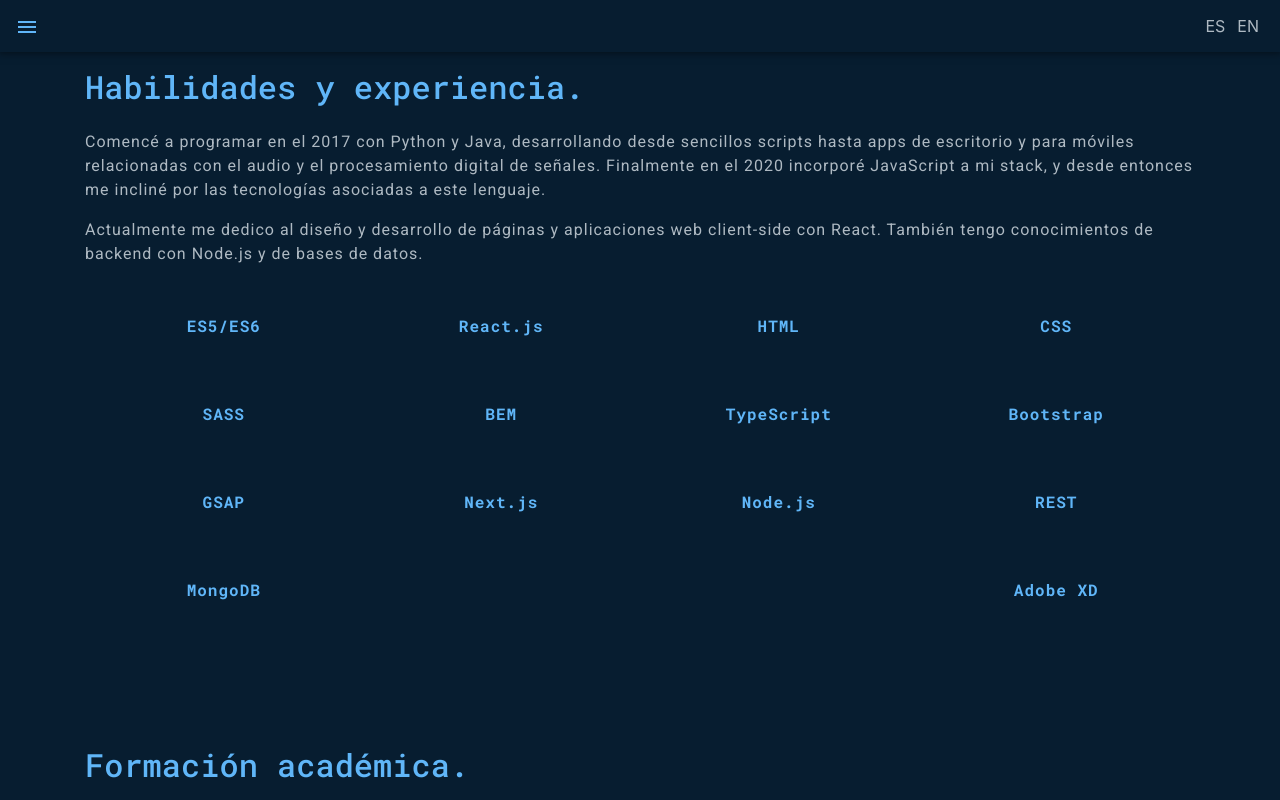
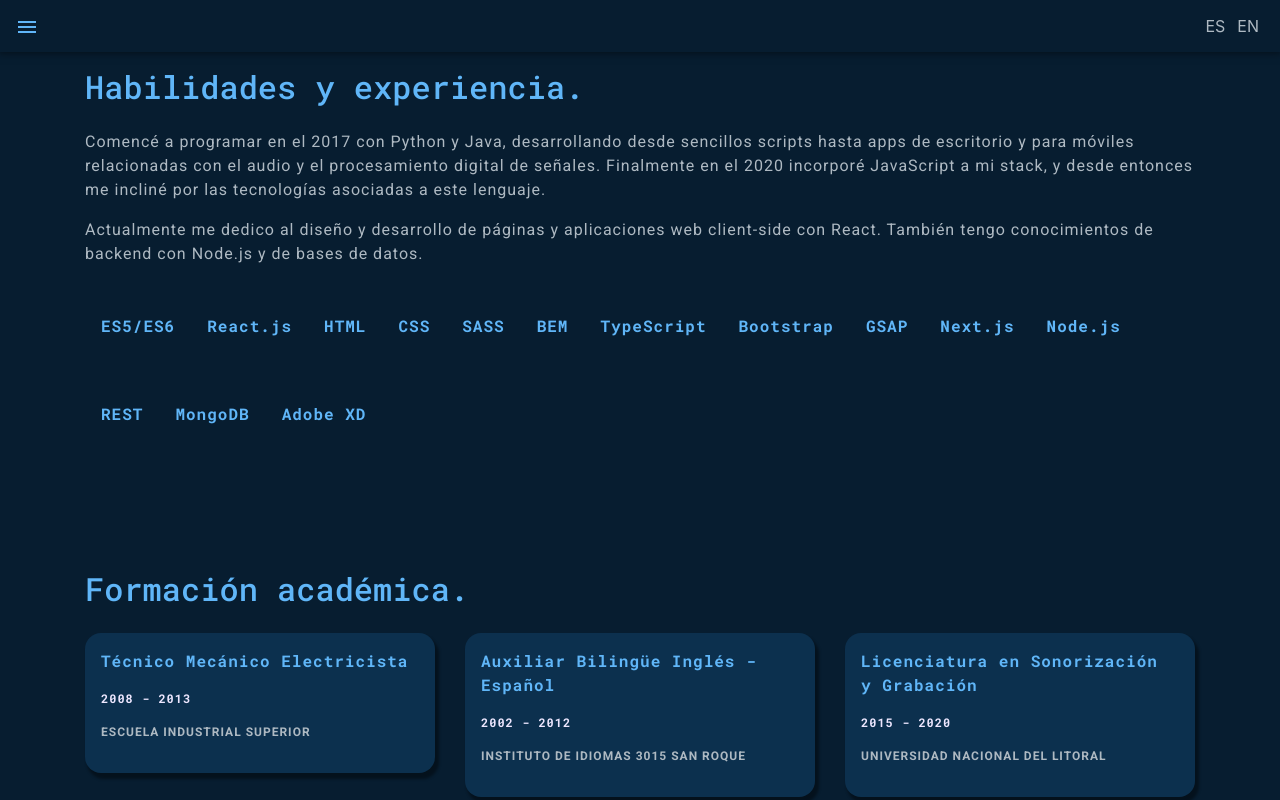
Before and after one commit to joaquin-peralta-zz/joaquin-portfolio, a Next.js app: page /skills in a window 1280 px wide. Shown: the top 800 px of the page. Built offline with nearby package versions, Linux system fonts and the light colour scheme.

Commit message:
Before setting up form

```diff
--- a/components/Card/ResumeCard.tsx
+++ b/components/Card/ResumeCard.tsx
@@ -1,18 +1,37 @@
 import styles from '@styles/components/Card.module.scss';
+// eslint-disable-next-line import/no-extraneous-dependencies
+import { Transition } from 'react-transition-group';
+import gsap from 'gsap';
 
 type Props = {
   title: string;
   years: string[];
   institution: string;
+  show: boolean;
 };
 
-const ResumeCard = ({ title, years, institution }: Props) => {
+const ResumeCard = ({ title, years, institution, show }: Props) => {
   return (
-    <div className={styles.card}>
-      <p className={styles.title}>{title}</p>
-      <p className={styles.years}>{`${years[0]} - ${years[1]}`}</p>
-      <p className={styles.institution}>{institution}</p>
-    </div>
+    <Transition
+      in={show}
+      addEndListener={(node, done) => {
+        gsap.from(node, {
+          autoAlpha: show ? 1 : 0,
+          scale: 0.5,
+          backgroundColor: '#071D30',
+          color: '#071D30',
+          duration: 2,
+          ease: 'elastic',
+          onComplete: done,
+        });
+      }}
+    >
+      <div className={styles.card}>
+        <p className={styles.title}>{title}</p>
+        <p className={styles.years}>{`${years[0]} - ${years[1]}`}</p>
+        <p className={styles.institution}>{institution}</p>
+      </div>
+    </Transition>
   );
 };
 
--- /dev/null
+++ b/components/Skill/Skill.tsx
@@ -0,0 +1,36 @@
+import styles from '@styles/components/Skill.module.scss';
+// eslint-disable-next-line import/no-extraneous-dependencies
+import { Transition } from 'react-transition-group';
+import gsap from 'gsap';
+
+type Props = {
+  skill: string;
+  index: number;
+  show: boolean;
+};
+
+const Skill = ({ skill, index, show }: Props) => {
+  return (
+    <Transition
+      mountOnEnter
+      unmountOnExit
+      appear
+      in={show}
+      addEndListener={(node, done) => {
+        gsap.from(node, {
+          rotationY: 360,
+          autoAlpha: show ? 1 : 0,
+          backgroundColor: '#60B6F8',
+          opacity: 0,
+          duration: 0.5,
+          onComplete: done,
+          delay: !show ? 0 : (index + 1) * 0.15,
+        });
+      }}
+    >
+      <p className={styles.item}>{skill}</p>
+    </Transition>
+  );
+};
+
+export default Skill;
--- a/components/SkillsList/SkillsList.tsx
+++ /dev/null
@@ -1,28 +0,0 @@
-import styles from '@styles/components/SkillsList.module.scss';
-import Container from 'react-bootstrap/Container';
-import Row from 'react-bootstrap/Row';
-import Col from 'react-bootstrap/Col';
-
-type Props = {
-  list: string[];
-};
-
-const SkillsList = ({ list }: Props) => {
-  return (
-    <Container>
-      <ul className="list-unstyled">
-        <Row className="justify-content-between">
-          {list.map((skill) => (
-            <Col xs={6} sm={4} md={3} key={skill}>
-              <div className="text-center">
-                <li className={styles.item}>{skill}</li>
-              </div>
-            </Col>
-          ))}
-        </Row>
-      </ul>
-    </Container>
-  );
-};
-
-export default SkillsList;
--- a/package.json
+++ b/package.json
@@ -12,6 +12,7 @@
     "bootstrap": "4.6.0",
     "gsap": "^3.6.1",
     "next": "10.2.0",
+    "nprogress": "^0.2.0",
     "react": "17.0.2",
     "react-bootstrap": "^1.6.0",
     "react-dom": "17.0.2",
@@ -20,6 +21,7 @@
     "react-use": "^17.2.4"
   },
   "devDependencies": {
+    "@types/nprogress": "^0.2.0",
     "@typescript-eslint/eslint-plugin": "^4.24.0",
     "@typescript-eslint/parser": "^4.24.0",
     "eslint": "^7.26.0",
--- a/pages/_app.tsx
+++ b/pages/_app.tsx
@@ -1,6 +1,14 @@
 import Layout from '@components/Layout/Layout';
+import Router from 'next/router';
+// eslint-disable-next-line import/no-extraneous-dependencies
+import NProgress from 'nprogress';
 import type { AppProps } from 'next/app';
+import 'nprogress/nprogress.css';
 import '@styles/globals.scss';
+
+Router.events.on('routeChangeStart', () => NProgress.start());
+Router.events.on('routeChangeComplete', () => NProgress.done());
+Router.events.on('routeChangeError', () => NProgress.done());
 
 function MyApp({ Component, pageProps }: AppProps) {
   return (
--- a/pages/skills.tsx
+++ b/pages/skills.tsx
@@ -1,14 +1,30 @@
+import { useState, useEffect, useRef } from 'react';
 import Head from 'next/head';
 import Container from 'react-bootstrap/Container';
 import Row from 'react-bootstrap/Row';
 import Col from 'react-bootstrap/Col';
-import SkillsList from '@components/SkillsList/SkillsList';
+import Skill from '@components/Skill/Skill';
 import skills from '@db/skills.json';
 import resume from '@db/resume.json';
 import ResumeCard from '@components/Card/ResumeCard';
 import Button from 'react-bootstrap/Button';
+import { useIntersection } from 'react-use';
+// eslint-disable-next-line import/no-extraneous-dependencies
+import { TransitionGroup } from 'react-transition-group';
 
 export default function Skills() {
+  const skillRef = useRef(null);
+  const cardRef = useRef(null);
+  const [showSkill, setShowSkill] = useState(false);
+  const [showCard, setShowCard] = useState(false);
+  const intersectionSkill = useIntersection(skillRef, { threshold: 0.9 });
+  const intersectionCard = useIntersection(cardRef, { threshold: 0.25 });
+
+  useEffect(() => {
+    if (intersectionSkill?.isIntersecting) setShowSkill(true);
+    if (intersectionCard?.isIntersecting) setShowCard(true);
+  }, [intersectionSkill?.isIntersecting, intersectionCard?.isIntersecting]);
+
   return (
     <>
       <Head>
@@ -28,14 +44,20 @@
             Actualmente me dedico al diseño y desarrollo de páginas y aplicaciones web client-side
             con React. También tengo conocimientos de backend con Node.js y de bases de datos.
           </p>
-          <SkillsList list={skills} />
+          <div ref={skillRef}>
+            <TransitionGroup>
+              {skills.map((item, index) => (
+                <Skill key={item} skill={item} index={index} show={showSkill} />
+              ))}
+            </TransitionGroup>
+          </div>
         </Container>
       </section>
 
       <section>
         <Container>
           <h2>Formación académica.</h2>
-          <ul className="list-unstyled">
+          <ul ref={cardRef} className="list-unstyled">
             <Row xs={1} md={2} lg={3}>
               {resume.map((item) => (
                 <Col key={item.title} className="mb-3">
@@ -44,6 +66,7 @@
                       title={item.title}
                       years={item.years}
                       institution={item.institution}
+                      show={showCard}
                     />
                   </li>
                 </Col>
--- a/styles/components/SkillsList.module.scss
+++ b/styles/components/Skill.module.scss
@@ -4,6 +4,7 @@
   color: $primary;
   font-family: 'Roboto Mono', monospace;
   display: inline-block;
+  margin-bottom: 0;
   padding: 2rem 1rem;
   font-weight: 700;
 }
```
Also changed, not shown: components/LinkButton/LinkButton.tsx (+7 -2 lines), pages/index.tsx (+62 -3 lines), 2 other files (tests, documents, lock files or other folders).
